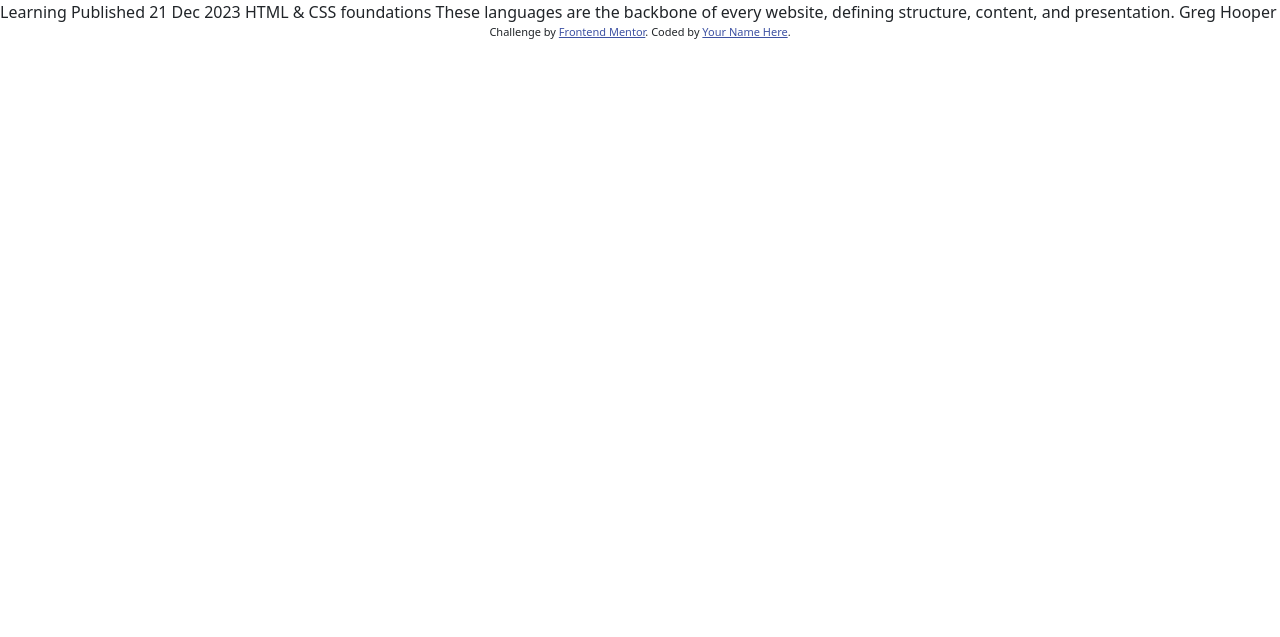
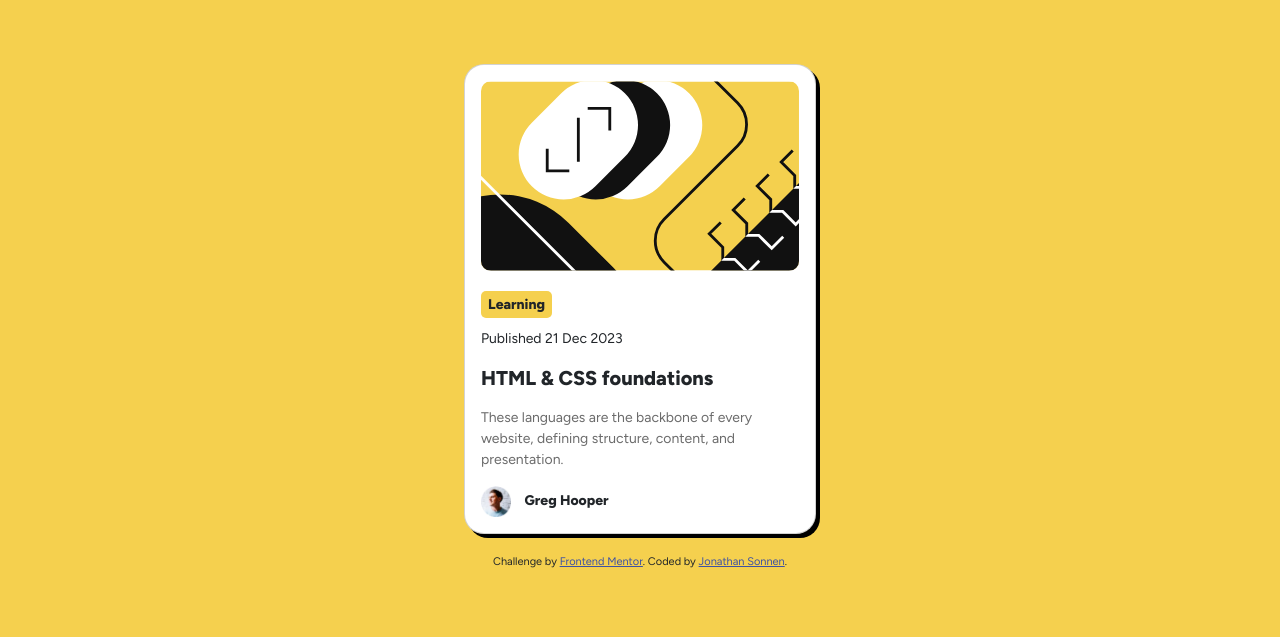
Before and after one commit to sonnen99/Challenge-blog-preview-card-main, a plain HTML site: page index.html in a window 1280 px wide. Drawn offline with nearby package versions, Linux system fonts and the light colour scheme.

Commit message:
Final project

```diff
--- /dev/null
+++ b/css/styles.css
@@ -0,0 +1,62 @@
+body {
+    background-color: #F5D04E;
+    padding: 5%;
+    text-align: center;
+    font-family: 'Figtree', sans-serif;
+    font-size: 14px;
+}
+
+.card {
+    text-align: left;
+    margin: 0 auto;
+    border-radius: 20px;
+    box-shadow: 4px 4px 0 black;
+    width: 22rem;
+}
+
+.card-img-top {
+    border-radius: 10px;
+}
+
+.learning {
+    background-color: #F5D04E;
+    width: min-content;
+    margin: 20px 0 10px;
+    border-radius: 5px;
+    padding: 3px 7px;
+    font-weight: 800;
+}
+
+.date {
+    margin-bottom: 14px;
+}
+
+.card-title {
+    font-size: 20px;
+    font-weight: 800;
+    text-decoration: none;
+}
+
+.card-title:hover {
+    color: #F5D04E;
+}
+
+.card-text {
+    color: hsl(0, 0%, 42%);
+    margin-top: 14px;
+}
+
+.profile-img {
+    width: 30px;
+    display: inline-block;
+}
+
+.name {
+    display: inline-block;
+    font-weight: 800;
+    margin-left: 10px;
+}
+
+.attribution {
+    margin-top: 20px;
+}
--- a/index.html
+++ b/index.html
@@ -5,7 +5,7 @@
   <meta charset="UTF-8">
   <meta name="viewport" content="width=device-width, initial-scale=1.0">
   <!-- displays site properly based on user's device -->
-  <link rel="stylesheet" href="css/styles">
+
   <link rel="icon" type="image/png" sizes="32x32" href="./assets/images/favicon-32x32.png">
 
   <!-- Figtree -->
@@ -21,6 +21,8 @@
     integrity="sha384-YvpcrYf0tY3lHB60NNkmXc5s9fDVZLESaAA55NDzOxhy9GkcIdslK1eN7N6jIeHz"
     crossorigin="anonymous"></script>
 
+  <!-- Stylesheet -->
+  <link rel="stylesheet" href="css/styles.css">
   <title>Frontend Mentor | Blog preview card</title>
 
   <!-- Feel free to remove these styles or customise in your own stylesheet 👍 -->
@@ -38,19 +40,28 @@
 
 <body>
 
-  Learning
 
-  Published 21 Dec 2023
 
-  HTML & CSS foundations
+  <div class="card">
+    <div class="card-body">
+      <img src="assets/images/illustration-article.svg" alt="card-top-img" class="card-img-top">
+      <div class="learning">Learning</div>
+      <div class="date">Published 21 Dec 2023</div>
+      <a class="card-title" href="#">HTML & CSS foundations</a>
+      <p class="card-text">
+        These languages are the backbone of every website, defining structure, content, and presentation.
+      </p>
+      <img src="assets/images/image-avatar.webp" alt="profile" class="profile-img">
+      <div class="name">
+        Greg Hooper
+      </div>
+    </div>
+  </div>
 
-  These languages are the backbone of every website, defining structure, content, and presentation.
-
-  Greg Hooper
 
   <div class="attribution">
     Challenge by <a href="https://www.frontendmentor.io?ref=challenge" target="_blank">Frontend Mentor</a>.
-    Coded by <a href="#">Your Name Here</a>.
+    Coded by <a href="#">Jonathan Sonnen</a>.
   </div>
 </body>
 
```
Also changed, not shown: assets/images/Screenshot.png (added), 2 other files.
